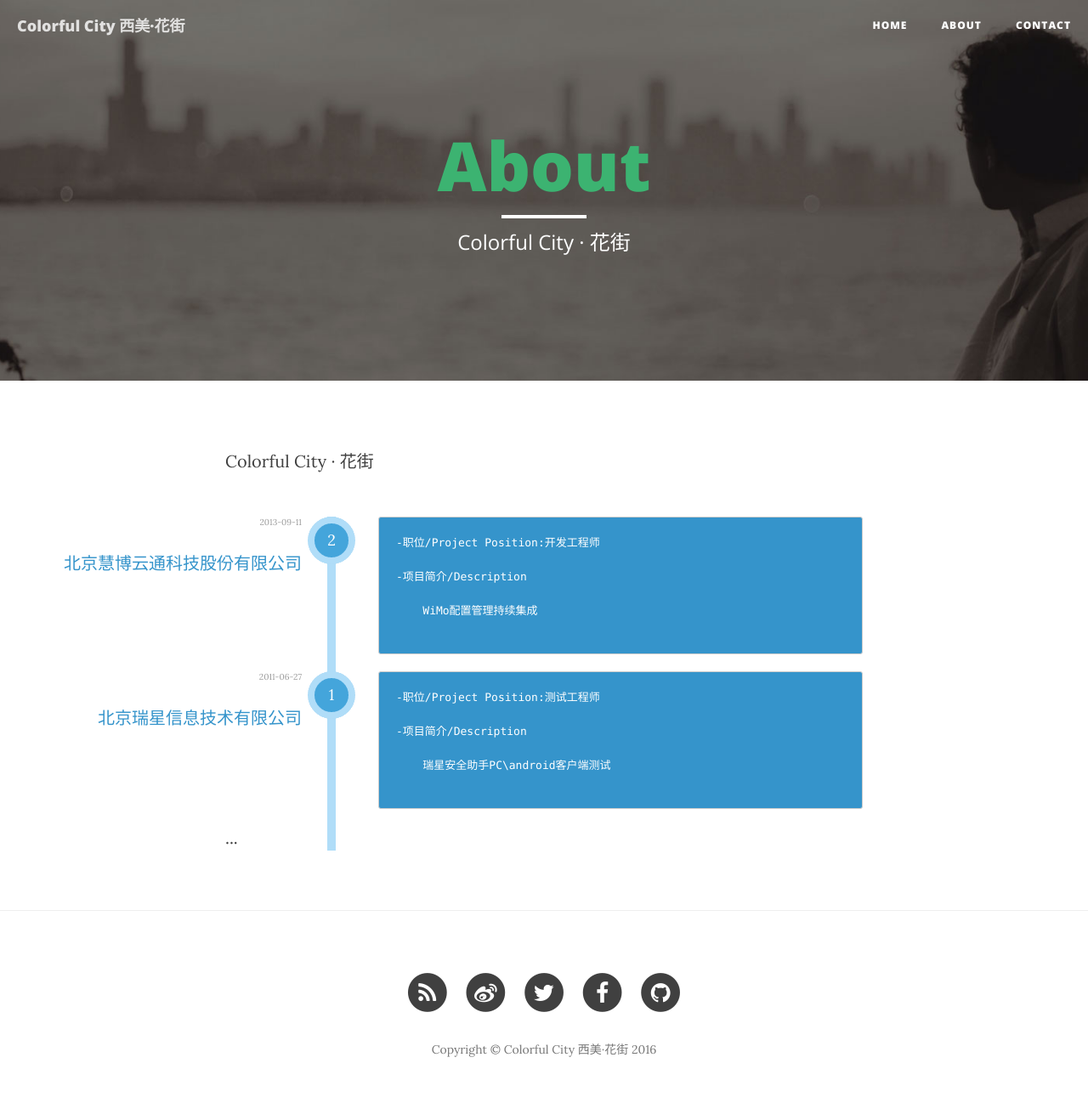
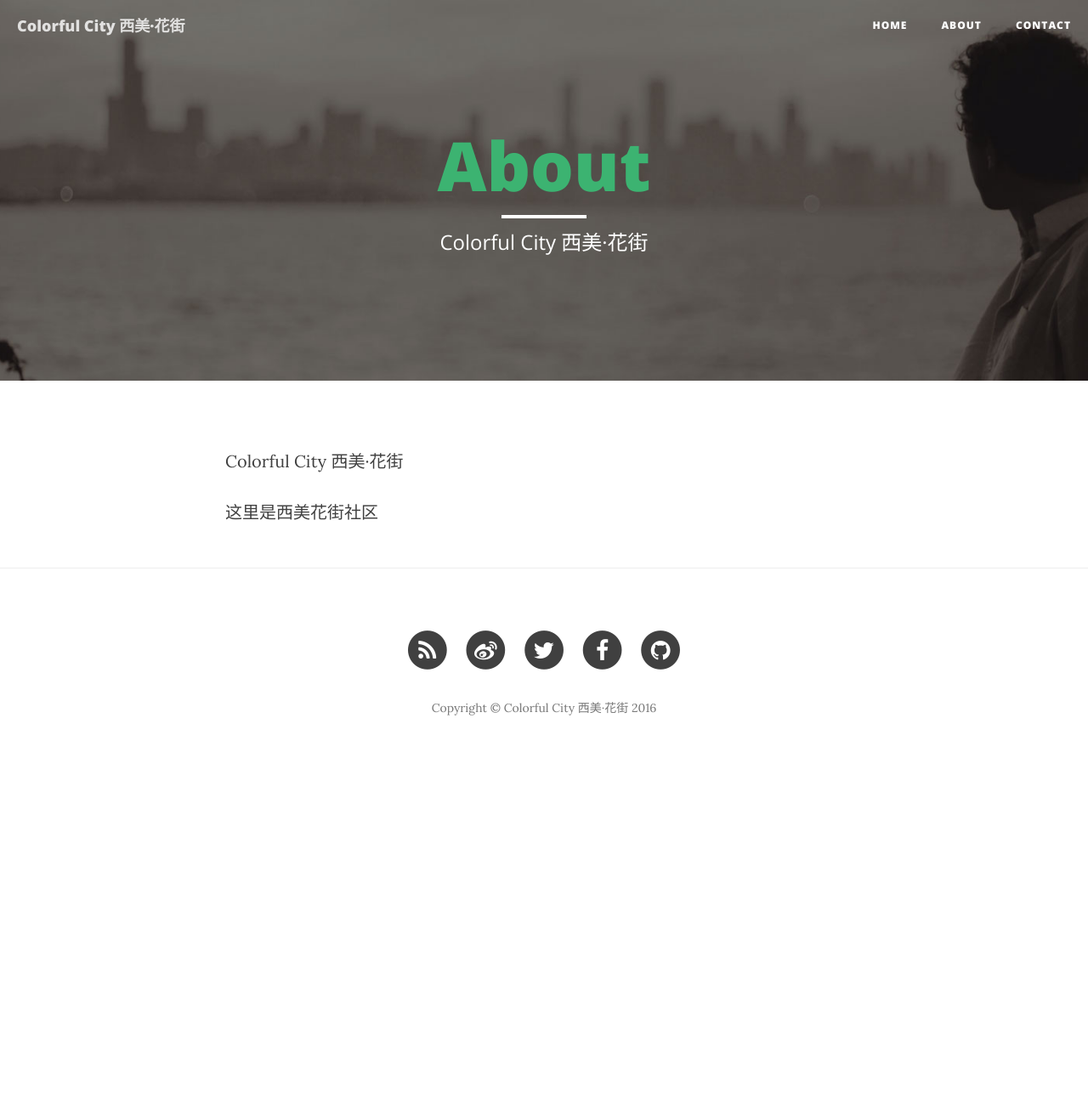
Before and after one commit to dongyupu/colorfulcity, a Jekyll site: the page built from about.html, in a window 1280 px wide. Shown: the whole page at 85% size. Built offline with Jekyll 4.4.1, drawn with Linux system fonts in a browser that asks for light colours; nearby versions of some CDN libraries; comment, search, counter and statistics services are not loaded; after the commit the page ends 909 px from its top, so only the background shows below that.

Commit message:
Update about.html

```diff
--- a/about.html
+++ b/about.html
@@ -1,93 +1,8 @@
 ---
 layout: page
 title: "About"
-description: "Colorful City · 花街"
+description: "Colorful City 西美·花街"
 header-img: "img/about-bg.jpg"
 ---
-<p>Colorful City · 花街</p>
-<style>
-	ul.timeline {
-		list-style-type: none;
-		background: url("{{ site.baseurl }}/img/timeline_line.png") repeat-y scroll 120px 0 transparent;
-		margin: 50px 0;
-		padding: 0;
-	}
-	ul.timeline li {
-		position: relative;
-		margin-bottom: 20px;
-	}
-	ul.timeline li .time {
-		position: absolute;
-		width: 90px;
-		text-align: right;
-		left: 0;
-		top: 0px;
-		font-size: 10px;
-		color: #999;
-	}
-	ul.timeline li .company {
-		position: absolute;
-		width: 290px;
-		text-align: right;
-		left: -200px;
-		top: 30px;
-		font-size: 20px;
-		line-height: 50px;
-		color: #3594cb;
-		overflow: hidden;
-	}
-	ul.timeline li .number {
-		position: absolute;
-		background: url("{{ site.baseurl }}/img/timeline_dot.png") no-repeat scroll 0 0 transparent;
-		width: 56px;
-		height: 56px;
-		left: 97px;
-		line-height: 56px;
-		text-align: center;
-		color: #fff;
-		font-size: 18px;
-	}
-	ul.timeline li.alt .number {
-		background-image: url("{{ site.baseurl }}/img/timeline_dot_alt.png");
-	}
-	ul.timeline li .content {
-		margin-left: 180px;
-	}
-	ul.timeline li .content pre {
-		background-color: #3594cb;
-		padding: 20px;
-		color: #fff;
-		font-size: 13px;
-		line-height: 20px;
-	}
-	ul.timeline li.alt .content pre {
-		background-color: #43B1F1;
-	}
-</style>
-<ul class="timeline">
-	<li>
-		<div class="time">2013-09-11</div>
-		<div class="company">北京慧博云通科技股份有限公司</div>
-		<div class="number">2</div>
-		<div class="content">
-		<pre>
--职位/Project Position:开发工程师<br>
--项目简介/Description<br>
-    WiMo配置管理持续集成
-    		</pre>
-		</div>
-	</li>
-	<li>
-		<div class="time">2011-06-27</div>
-		<div class="company">北京瑞星信息技术有限公司</div>
-		<div class="number">1</div>
-		<div class="content">
-		<pre>
--职位/Project Position:测试工程师<br>
--项目简介/Description<br>
-    瑞星安全助手PC\android客户端测试
-    		</pre>
-		</div>
-	</li>
-	...
-</ul>
+<p>Colorful City  西美·花街</p>
+<p>这里是西美花街社区</p>
```
